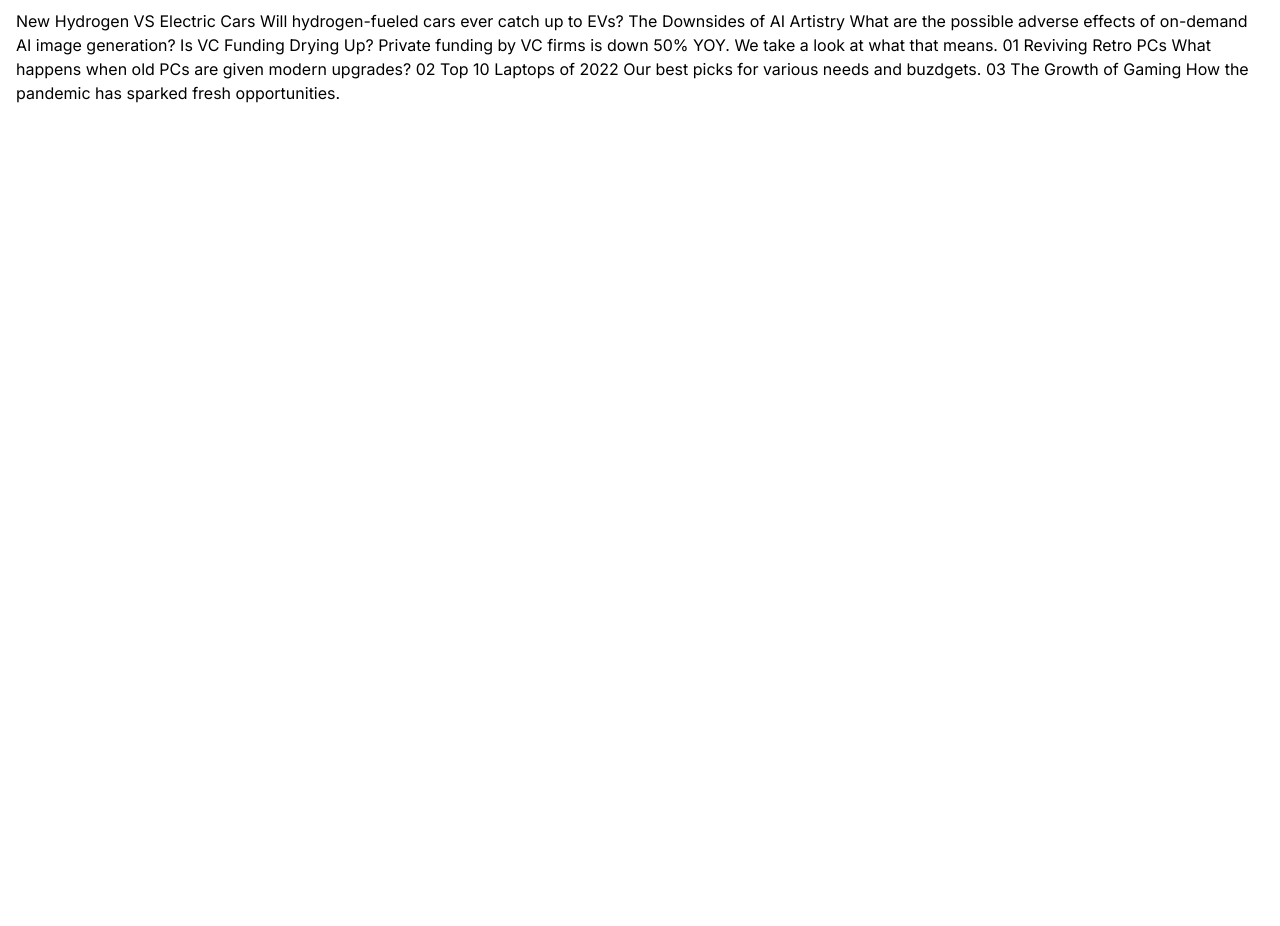
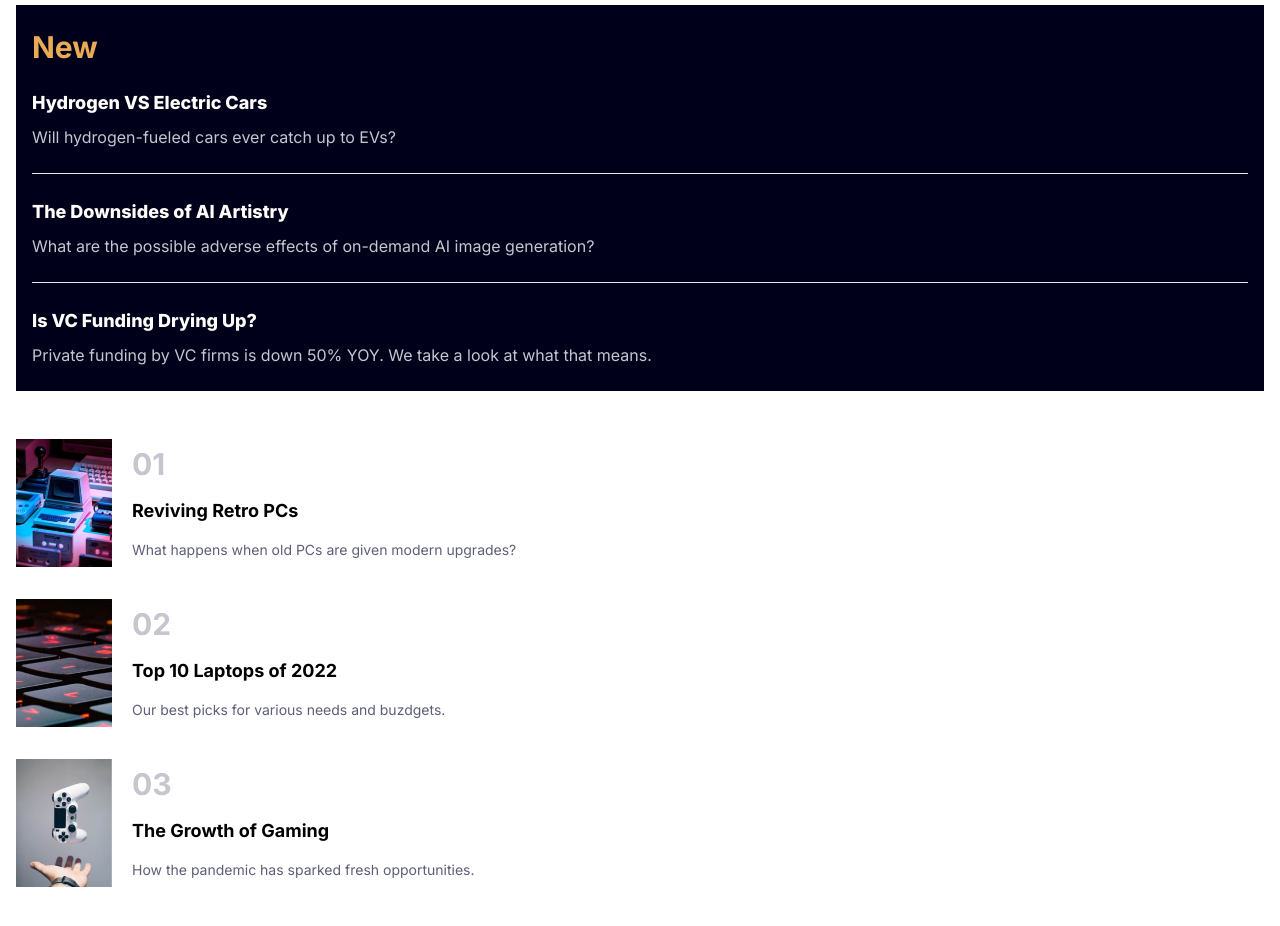
Before and after one commit to miguehenriquez/fem-news-homepage, an Angular app: page / in a window 1280 px wide. Shown: the part 800-1726 px from the top of the page. Before the commit the page ends 929 px from the top, so only its background shows below. Built offline with nearby package versions, Linux system fonts and the light colour scheme.

Commit message:
add styles for asides

```diff
--- a/src/app/app.component.html
+++ b/src/app/app.component.html
@@ -21,24 +21,83 @@
         The Bright Future of Web 3.0?
       </h1>
 
-      <p class="text-c-dark-grayish-blue">
+      <p class="text-c-dark-grayish-blue mr-2 text-sm">
         We dive into the next evolution of the web that claims to put the power
         of the platforms back into the hands of the people. But is it really
         fulfilling its promise?
       </p>
       <button
-        class="bg-c-soft-red tracking-widest my-5 text-c-off-white uppercase font-bold py-2 px-8"
+        class="bg-c-soft-red tracking-widest my-5 text-c-off-white uppercase font-bold py-3 px-8 text-xs"
       >
         Read more
       </button>
     </main>
-    New Hydrogen VS Electric Cars Will hydrogen-fueled cars ever catch up to
-    EVs? The Downsides of AI Artistry What are the possible adverse effects of
-    on-demand AI image generation? Is VC Funding Drying Up? Private funding by
-    VC firms is down 50% YOY. We take a look at what that means. 01 Reviving
-    Retro PCs What happens when old PCs are given modern upgrades? 02 Top 10
-    Laptops of 2022 Our best picks for various needs and buzdgets. 03 The Growth
-    of Gaming How the pandemic has sparked fresh opportunities.
+    <aside class="bg-c-very-dark-blue text-c-off-white px-4 py-6">
+      <h1 class="text-c-soft-orange text-3xl font-bold">New</h1>
+      <h2 class="font-extrabold text-lg mb-2 mt-6">
+        Hydrogen VS Electric Cars
+      </h2>
+      <p class="text-c-grayish-blue">
+        Will hydrogen-fueled cars ever catch up to EVs?
+      </p>
+      <hr class="my-6 text-c-grayish-blue" />
+      <h2 class="font-extrabold text-lg mb-2 mt-6">
+        The Downsides of AI Artistry
+      </h2>
+      <p class="text-c-grayish-blue">
+        What are the possible adverse effects of on-demand AI image generation?
+      </p>
+      <hr class="my-6 text-c-grayish-blue" />
+      <h2 class="font-extrabold text-lg mb-2 mt-6">Is VC Funding Drying Up?</h2>
+      <p class="text-c-grayish-blue">
+        Private funding by VC firms is down 50% YOY. We take a look at what that
+        means.
+      </p>
+    </aside>
+    <aside class="mt-12 mb-16">
+      <div class="flex gap-5 my-8">
+        <img
+          src="assets/images/image-retro-pcs.jpg"
+          class="h-32 w-24"
+          alt="retro pcs"
+        />
+        <div class="flex flex-col justify-around">
+          <h1 class="text-3xl text-c-grayish-blue font-bold">01</h1>
+          <h2 class="font-bold text-lg">Reviving Retro PCs</h2>
+          <p class="text-c-dark-grayish-blue text-sm">
+            What happens when old PCs are given modern upgrades?
+          </p>
+        </div>
+      </div>
+      <div class="flex gap-5 my-8">
+        <img
+          src="assets/images/image-top-laptops.jpg"
+          class="h-32 w-24"
+          alt="retro pcs"
+        />
+        <div class="flex flex-col justify-around">
+          <h1 class="text-3xl text-c-grayish-blue font-bold">02</h1>
+          <h2 class="font-bold text-lg">Top 10 Laptops of 2022</h2>
+          <p class="text-c-dark-grayish-blue text-sm">
+            Our best picks for various needs and buzdgets.
+          </p>
+        </div>
+      </div>
+      <div class="flex gap-5 my-8">
+        <img
+          src="assets/images/image-gaming-growth.jpg"
+          class="h-32 w-24"
+          alt="retro pcs"
+        />
+        <div class="flex flex-col justify-around">
+          <h1 class="text-3xl text-c-grayish-blue font-bold">03</h1>
+          <h2 class="font-bold text-lg">The Growth of Gaming</h2>
+          <p class="text-c-dark-grayish-blue text-sm">
+            How the pandemic has sparked fresh opportunities.
+          </p>
+        </div>
+      </div>
+    </aside>
   </div>
   <div *ngIf="showMenu" class="h-screen absolute top-0 left-0 w-full z-10 flex">
     <div
```
